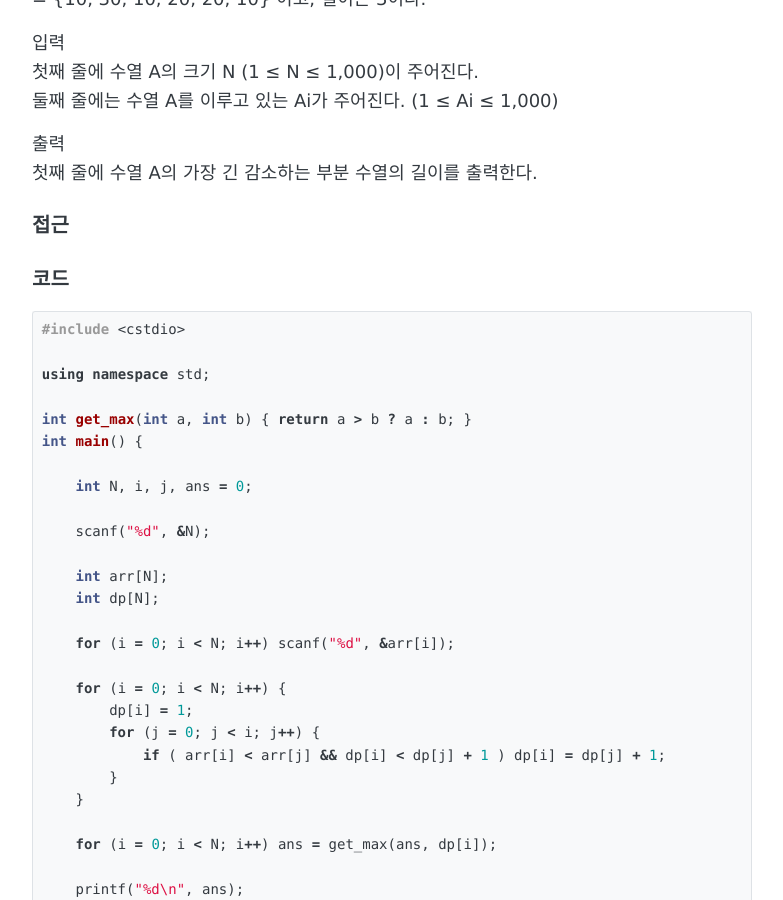
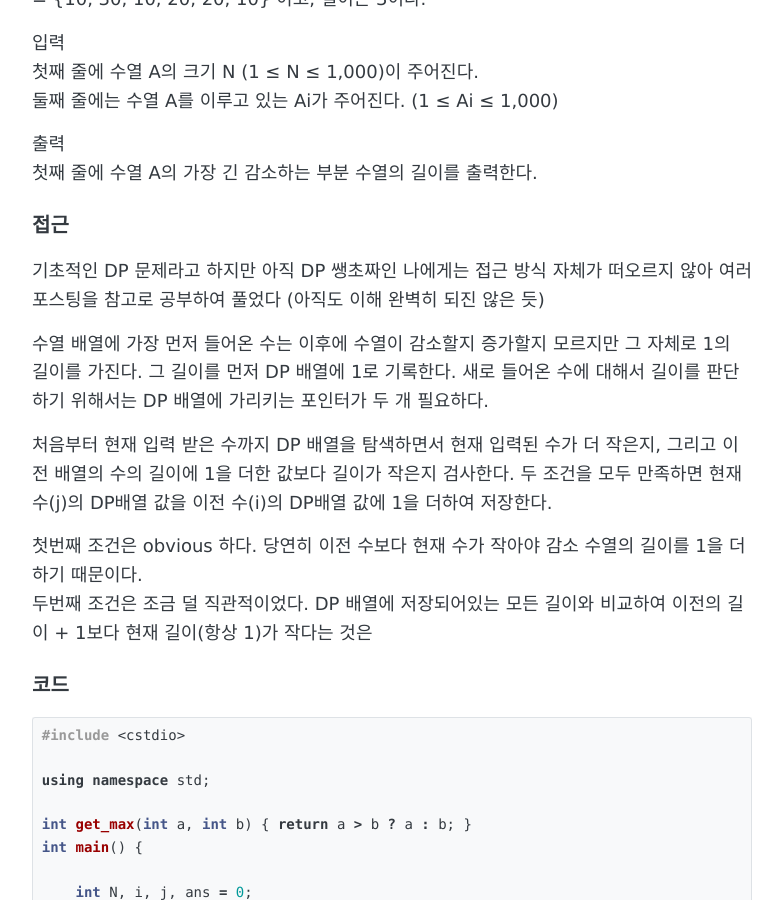
Before and after one commit to sihyungyou/sihyungyou.github.io, a Jekyll site: the page built from _posts/2019-09-18-baekjoon-11722.md, in a window 1280 px wide and 900 px high, scrolled down 429 px. Shown: the whole window, without its empty margins (248-1031 px from the left). Built offline with Jekyll 4.4.1, drawn with Linux system fonts in a browser that asks for light colours.

Commit message:
working on 11722

```diff
--- a/_posts/2019-09-18-baekjoon-11722.md
+++ b/_posts/2019-09-18-baekjoon-11722.md
@@ -19,6 +19,14 @@ comments: true
 첫째 줄에 수열 A의 가장 긴 감소하는 부분 수열의 길이를 출력한다.
 
 ### 접근
+기초적인 DP 문제라고 하지만 아직 DP 쌩초짜인 나에게는 접근 방식 자체가 떠오르지 않아 여러 포스팅을 참고로 공부하여 풀었다 (아직도 이해 완벽히 되진 않은 듯)
+
+수열 배열에 가장 먼저 들어온 수는 이후에 수열이 감소할지 증가할지 모르지만 그 자체로 1의 길이를 가진다. 그 길이를 먼저 DP 배열에 1로 기록한다. 새로 들어온 수에 대해서 길이를 판단하기 위해서는 DP 배열에 가리키는 포인터가 두 개 필요하다.
+
+처음부터 현재 입력 받은 수까지 DP 배열을 탐색하면서 현재 입력된 수가 더 작은지, 그리고 이전 배열의 수의 길이에 1을 더한 값보다 길이가 작은지 검사한다. 두 조건을 모두 만족하면 현재 수(j)의 DP배열 값을 이전 수(i)의 DP배열 값에 1을 더하여 저장한다.
+
+첫번째 조건은 obvious 하다. 당연히 이전 수보다 현재 수가 작아야 감소 수열의 길이를 1을 더하기 때문이다.
+두번째 조건은 조금 덜 직관적이었다. DP 배열에 저장되어있는 모든 길이와 비교하여 이전의 길이 + 1보다 현재 길이(항상 1)가 작다는 것은
 
 ### 코드
 ~~~c++
```
